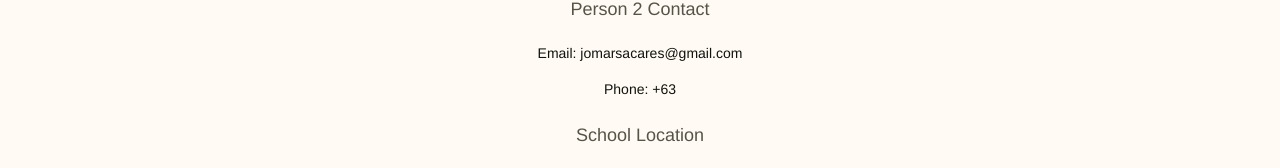
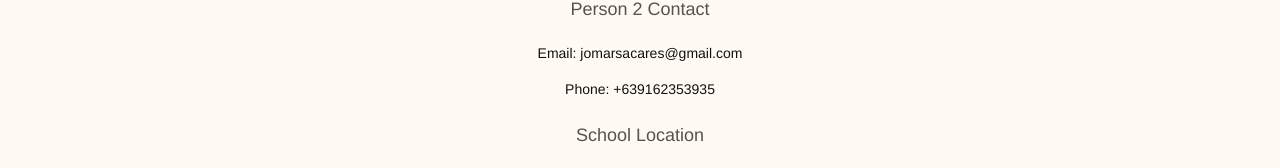
Before and after one commit to JomarSacares/Pulgo-Sacares, a plain HTML site: page index.html in a window 1280 px wide. Shown: the part 1936-2104 px from the top of the page. Drawn offline with Linux system fonts and the light colour scheme; grey boxes are pictures that could not be loaded.

Commit message:
Update index.html

```diff
--- a/index.html
+++ b/index.html
@@ -55,7 +55,7 @@
 	        <p>Phone: +639944816186</p>
 	        <h3>Person 2 Contact</h3>
 	        <p>Email: jomarsacares@gmail.com</p>
-	        <p>Phone: +63</p>
+	        <p>Phone: +639162353935</p>
 	        <div class="map-container">
 	        	<h3>School Location</h3>
 	            <iframe src="https://www.google.com/maps/embed?pb=!1m18!1m12!1m3!1d3932.6164176932966!2d123.893442!3d10.2944382!2m3!1f0!2f0!3f0!3m2!1i1024!2i768!4f13.1!3m3!1m2!1s0x33a99bfcc60d650d%3A0x5ee73506c68dd233!2sCebu%20Eastern%20College!5e0!3m2!1sen!2sph!4v1710142123456!5m2!1sen!2sph" width="600" height="450" style="border:0;" allowfullscreen="" loading="lazy" referrerpolicy="no-referrer-when-downgrade" style="border-radius: 5px;"></iframe>
```
